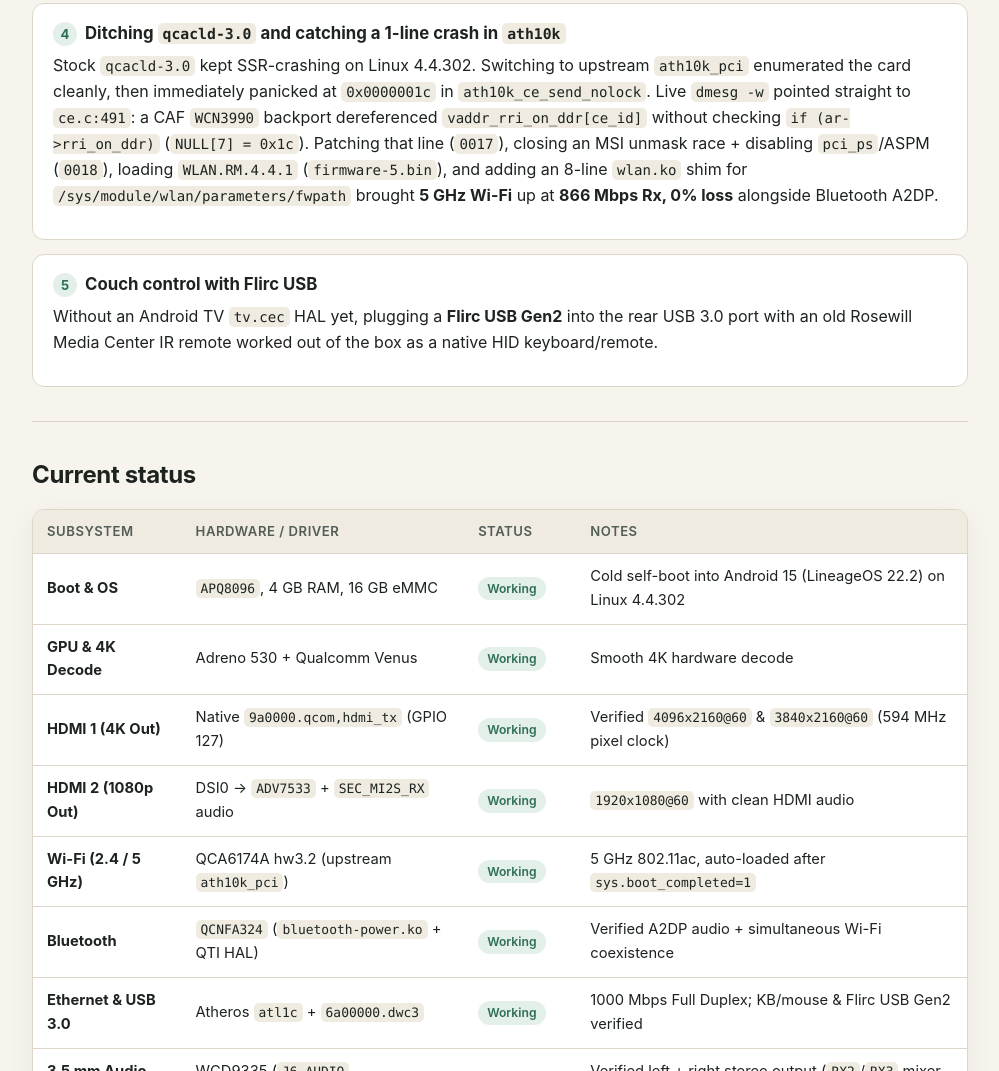
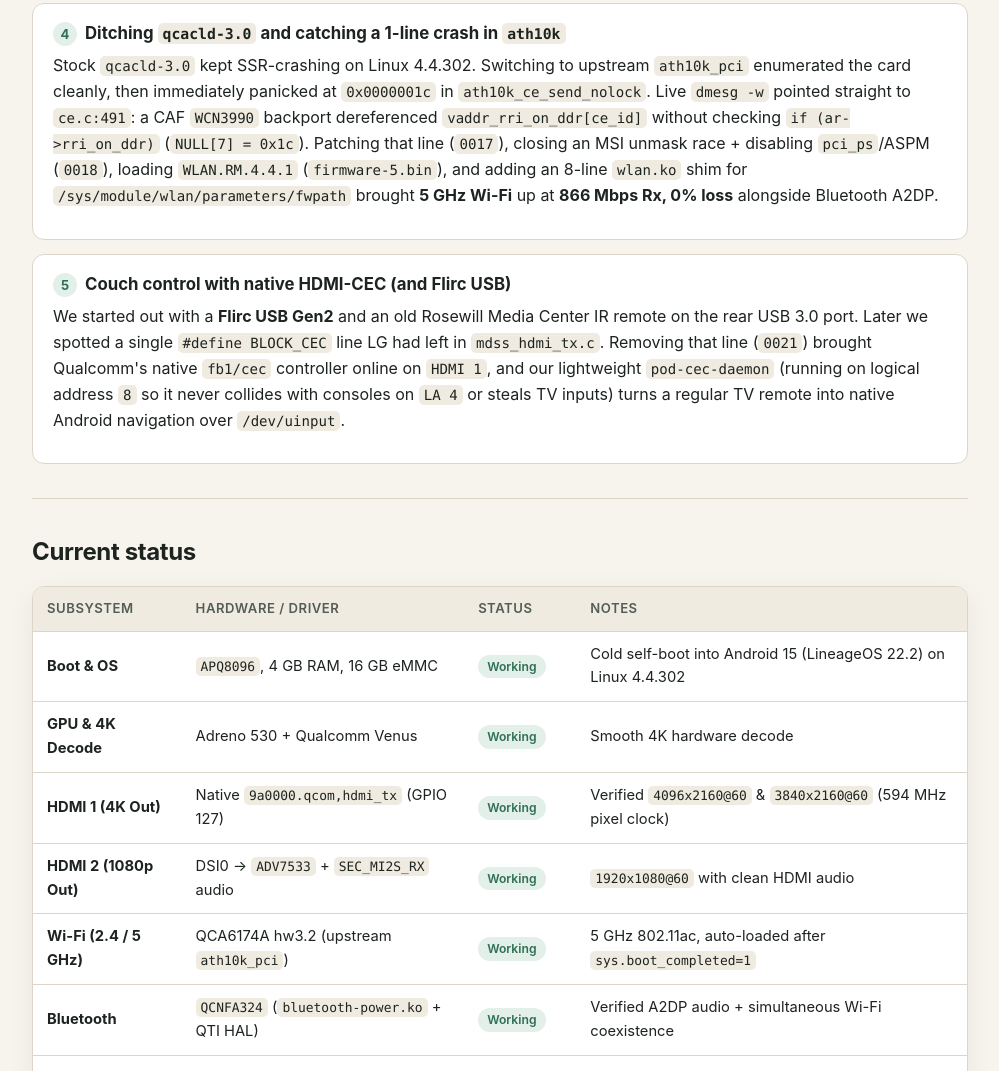
Before and after one commit to NotADevIAmaMeatPopsicle/Solstice-Pod-TV, a plain HTML site: page docs/index.html in a window 1280 px wide. Shown: the part 2511-3582 px from the top of the page, without its empty margins (140-1139 px from the left). Drawn offline with Linux system fonts and the light colour scheme.

Commit message:
Sync all docs and build script with verified CEC, 3.5 mm audio, hot-plug, watchdog, and TV UI state

```diff
--- a/docs/index.html
+++ b/docs/index.html
@@ -396,8 +396,8 @@
           <p>Stock <code>qcacld-3.0</code> kept SSR-crashing on Linux 4.4.302. Switching to upstream <code>ath10k_pci</code> enumerated the card cleanly, then immediately panicked at <code>0x0000001c</code> in <code>ath10k_ce_send_nolock</code>. Live <code>dmesg -w</code> pointed straight to <code>ce.c:491</code>: a CAF <code>WCN3990</code> backport dereferenced <code>vaddr_rri_on_ddr[ce_id]</code> without checking <code>if (ar-&gt;rri_on_ddr)</code> (<code>NULL[7] = 0x1c</code>). Patching that line (<code>0017</code>), closing an MSI unmask race + disabling <code>pci_ps</code>/ASPM (<code>0018</code>), loading <code>WLAN.RM.4.4.1</code> (<code>firmware-5.bin</code>), and adding an 8-line <code>wlan.ko</code> shim for <code>/sys/module/wlan/parameters/fwpath</code> brought <strong>5 GHz Wi-Fi</strong> up at <strong>866 Mbps Rx, 0% loss</strong> alongside Bluetooth A2DP.</p>
         </div>
         <div class="story-item">
-          <h3><span class="story-num">5</span>Couch control with Flirc USB</h3>
-          <p>Without an Android TV <code>tv.cec</code> HAL yet, plugging a <strong>Flirc USB Gen2</strong> into the rear USB 3.0 port with an old Rosewill Media Center IR remote worked out of the box as a native HID keyboard/remote.</p>
+          <h3><span class="story-num">5</span>Couch control with native HDMI-CEC (and Flirc USB)</h3>
+          <p>We started out with a <strong>Flirc USB Gen2</strong> and an old Rosewill Media Center IR remote on the rear USB 3.0 port. Later we spotted a single <code>#define BLOCK_CEC</code> line LG had left in <code>mdss_hdmi_tx.c</code>. Removing that line (<code>0021</code>) brought Qualcomm's native <code>fb1/cec</code> controller online on <code>HDMI 1</code>, and our lightweight <code>pod-cec-daemon</code> (running on logical address <code>8</code> so it never collides with consoles on <code>LA 4</code> or steals TV inputs) turns a regular TV remote into native Android navigation over <code>/dev/uinput</code>.</p>
         </div>
       </div>
     </section>
```
Also changed, not shown: 5 other files.
